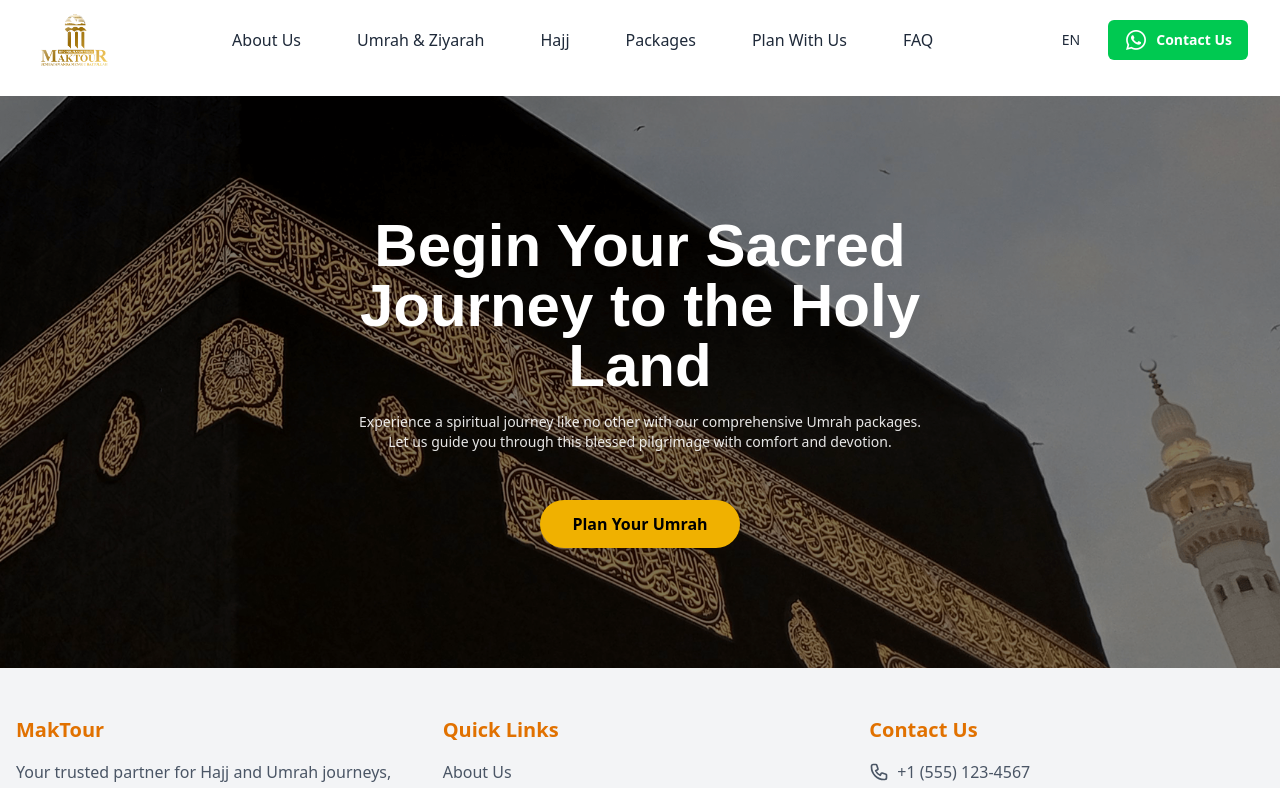
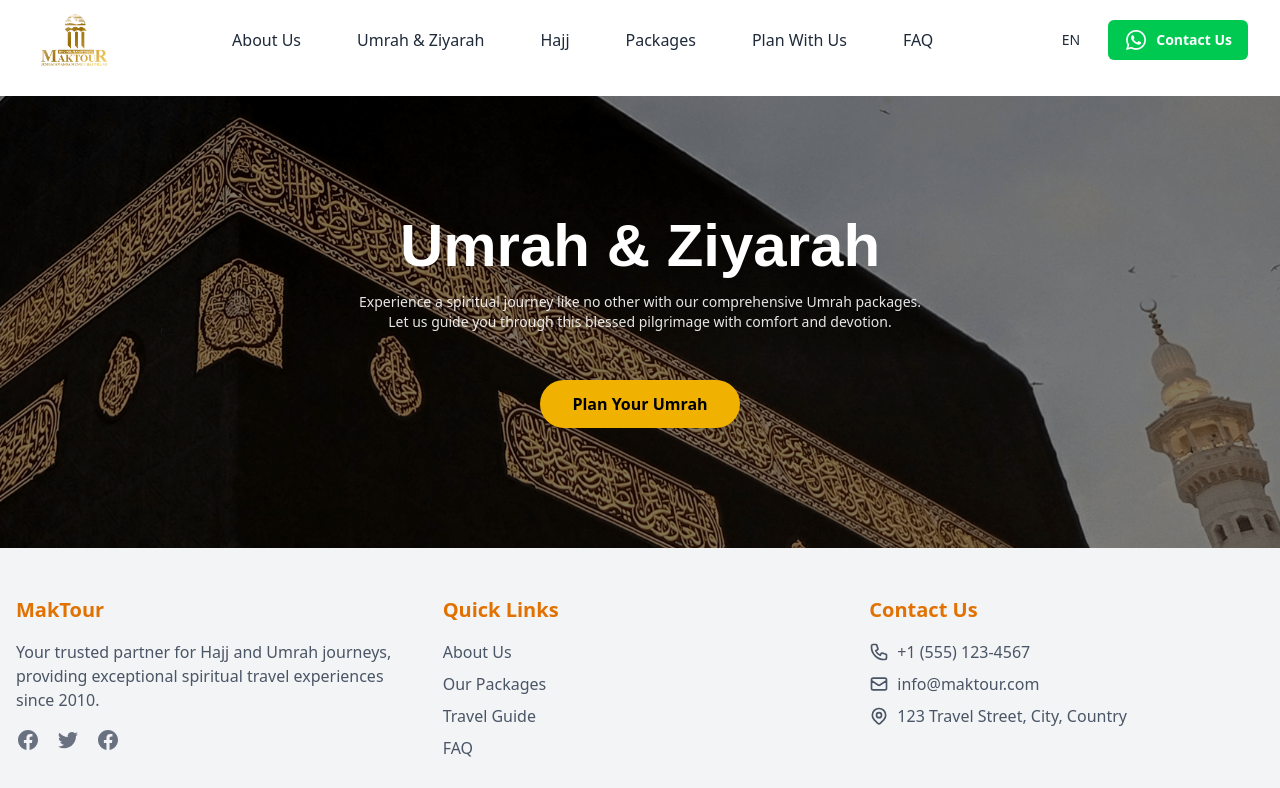
Before and after one commit to nugrahaa878/maktour-web-next, a Next.js app: page /umrah in a window 1280 px wide. Shown: the top 788 px of the page. Built offline with nearby package versions, Linux system fonts and the light colour scheme; a web font is replaced by a local one.

Commit message:
adjust hero umrah

```diff
--- a/src/app/umrah/components/HeroSection/index.tsx
+++ b/src/app/umrah/components/HeroSection/index.tsx
@@ -1,18 +1,20 @@
 import { FC } from 'react';
 import Image from 'next/image';
+import { StaticImageData } from 'next/image';
 import heroImage from '../../../../../public/assets/images/kabah.png';
 
 interface HeroSectionProps {
   title: string;
   description: string;
   buttonText: string;
+  backgroundImage?: StaticImageData | string;
 }
 
-const HeroSection: FC<HeroSectionProps> = ({ title, description, buttonText }) => {
+const HeroSection: FC<HeroSectionProps> = ({ title, description, buttonText, backgroundImage = heroImage }) => {
   return (
     <section className="flex items-center relative py-30">
       <div className="absolute inset-0">
-        <Image src={heroImage} alt="Umrah Hero Background" className="w-full h-full object-cover" />
+        <Image src={backgroundImage} alt="Hero Background" className="w-full h-full object-cover" />
         <div className="absolute inset-0 bg-black/50"></div>
       </div>
 
--- a/src/app/umrah/page.tsx
+++ b/src/app/umrah/page.tsx
@@ -7,7 +7,7 @@ const UmrahPage = () => {
     <main className="min-h-screen">
       <Navbar isWhiteBackground />
       <HeroSection
-        title="Begin Your Sacred Journey to the Holy Land"
+        title="Umrah & Ziyarah"
         description="Experience a spiritual journey like no other with our comprehensive Umrah packages. Let us guide you through this blessed pilgrimage with comfort and devotion."
         buttonText="Plan Your Umrah"
       />
```
